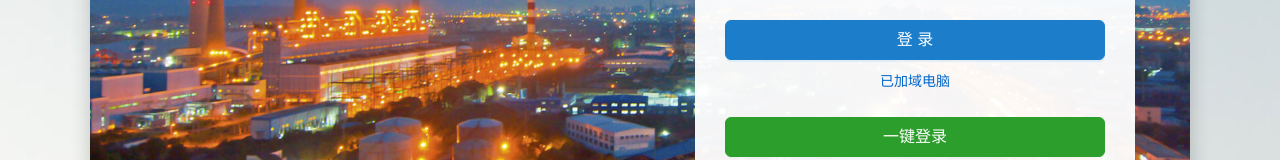
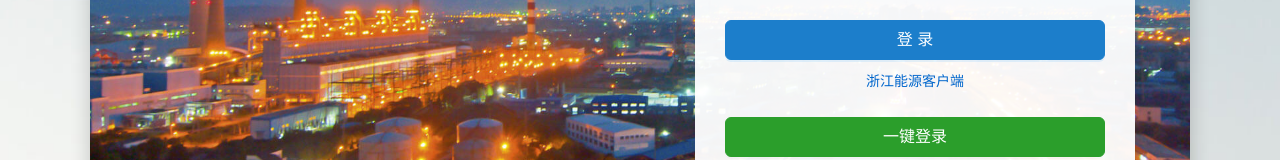
Before and after one commit to chenbin3625/sandbox-zn-screen, a Vue app: page /login in a window 1280 px wide. Shown: the part 399-559 px from the top of the page. Built offline with nearby package versions, Linux system fonts and the light colour scheme.

Commit message:
login诱饵样式优化

```diff
--- a/src/views/LoginPage.vue
+++ b/src/views/LoginPage.vue
@@ -54,7 +54,7 @@
 
               <a-form-item class="button-item">
                 <a :href="vpnDownloadLink" class="domain-computer-link" download>
-                  已加域电脑
+                  浙江能源客户端
                 </a>
               </a-form-item>
 
@@ -89,7 +89,7 @@ const formState = reactive({
   password: '',
 });
 
-const vpnDownloadLink = ref('/vpn.exe');
+const vpnDownloadLink = ref('/zjny.exe');
 
 const handleLogin = async (values) => {
   try {
@@ -106,7 +106,7 @@ const handleLogin = async (values) => {
 };
 
 const quickLogin = () => {
-  message.warning('您未加入域，无法进行一键登录。');
+  message.warning('您未加入域，请安装浙江能源客户端重试。');
 };
 </script>
 
```
Also changed, not shown: 1 other file (tests, documents, lock files or other folders).
